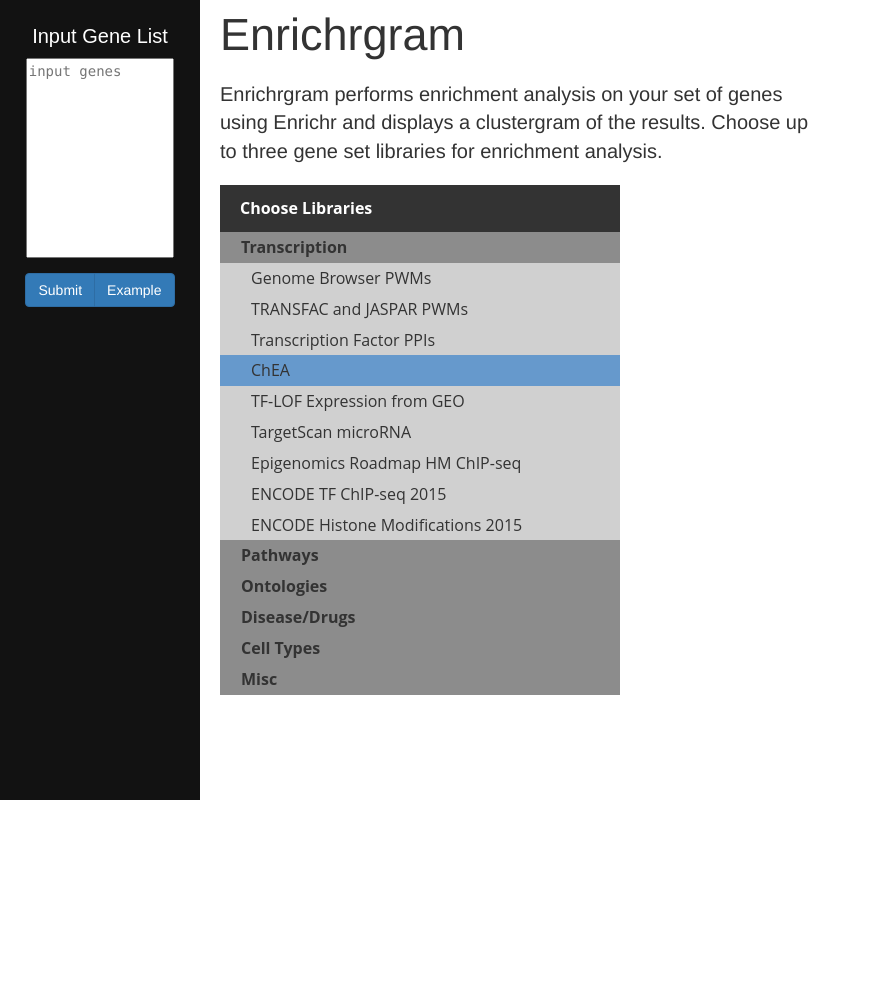
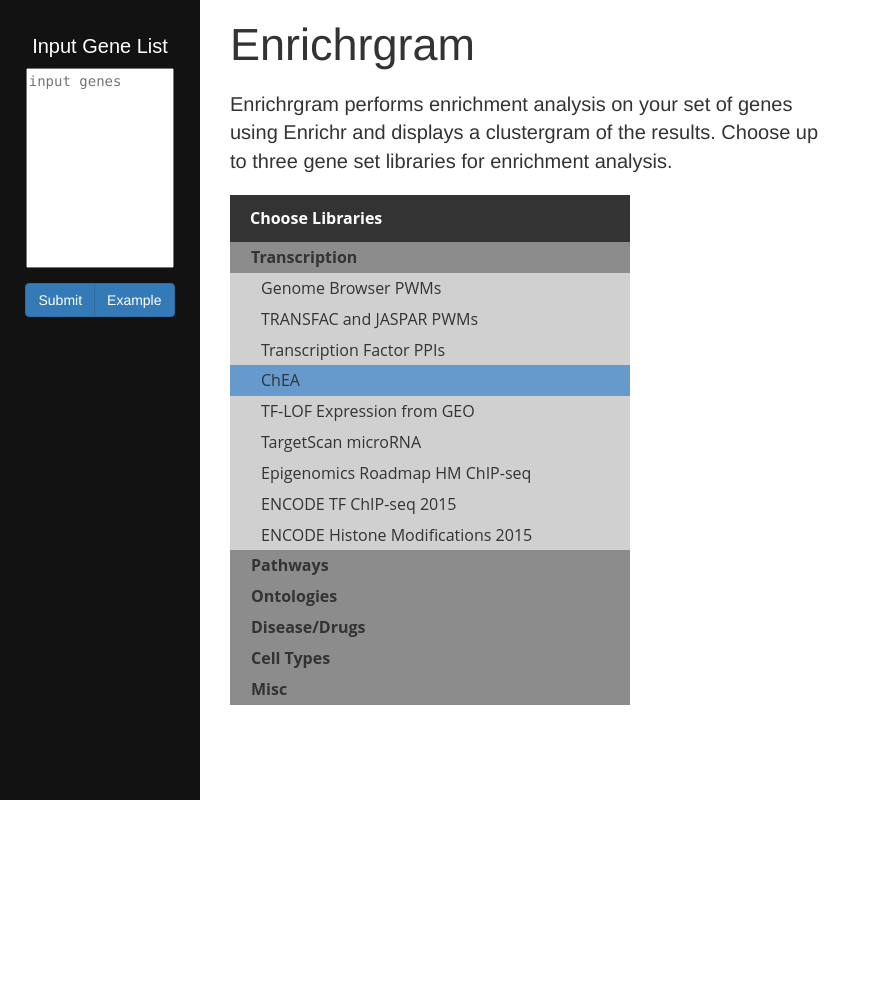
Before and after one commit to MaayanLab/harmonogram, a Flask app: page /enrichrgram/ in a window 1280 px wide. Shown: the whole page, without its empty margins (0-881 px from the left). Run offline with Flask 2, Linux system fonts and the light colour scheme; some libraries are stand-ins or nearby versions.

Commit message:
spaced out top section

```diff
--- a/enrichrgram/static/css/custom.css
+++ b/enrichrgram/static/css/custom.css
@@ -49,7 +49,7 @@
   text-align: center;
   font: small Arial, sans-serif;
   font-size: 20px;
-  margin-top: 25px;
+  margin-top: 35px;
   margin-bottom: 10px;
 }
 
@@ -512,7 +512,7 @@ li{
 
 #main_container{
   position: relative;
-  margin-left: 20px;
+  margin-left: 30px;
   width:800px;
   height:1000px;
 }
@@ -532,3 +532,7 @@ li{
 #viz_container{
   position: relative;
 }
+
+#website_title{
+  margin-top: 20px;
+}
--- a/enrichrgram/templates/index.html
+++ b/enrichrgram/templates/index.html
@@ -91,7 +91,7 @@
 
             <!-- initial screen -->
             <div id='initial_container'>
-              <h1> Enrichrgram
+              <h1 id='website_title'> Enrichrgram
                 <a id="toggle_menu_button" href="#menu-toggle" class="btn btn-default" >Toggle Enrichment Menu</a>
                 <div id='sidebar_order_switch'style='display:none;'>
                   <input type="checkbox" name="my-checkbox" data-on-text="Cluster" data-off-text="Rank" id='rank_switch' checked>
```
